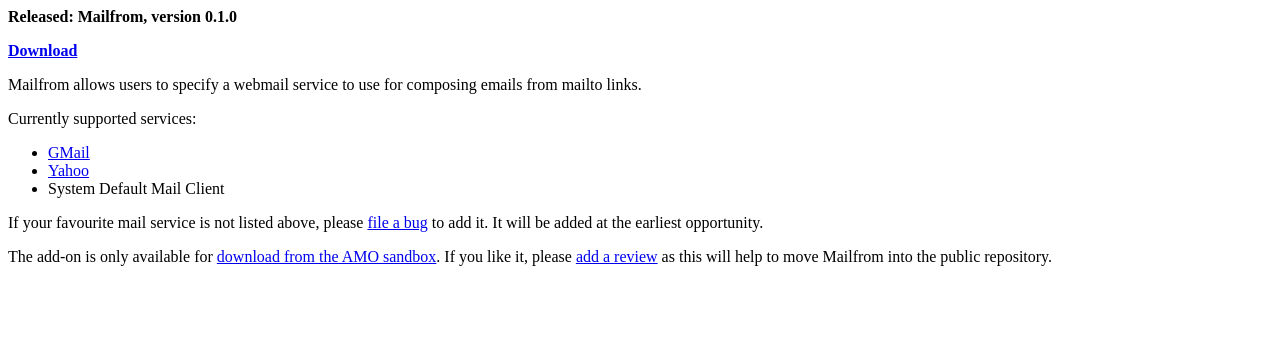
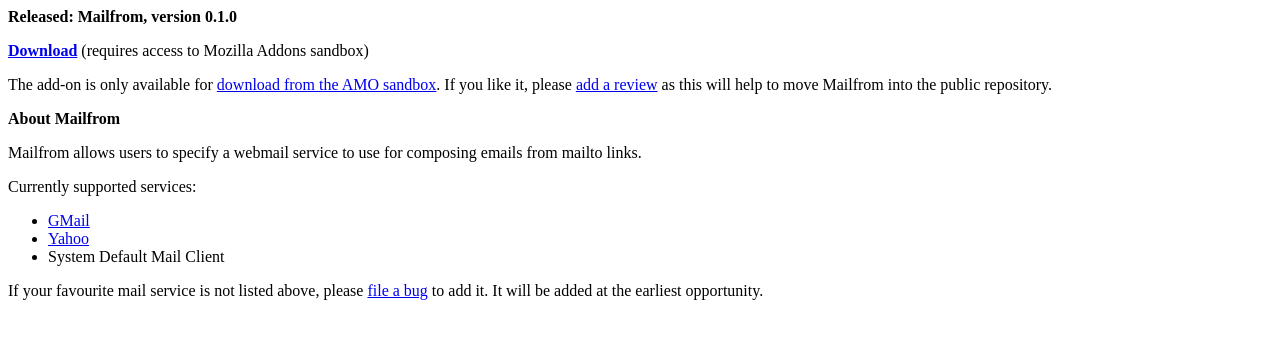
Before and after one commit to garethhunt/mailfrom, a plain HTML site: page www/index.html in a window 1280 px wide. Drawn offline with Linux system fonts and the light colour scheme.

Commit message:
Updated homepage

```diff
--- a/www/index.html
+++ b/www/index.html
@@ -35,7 +35,12 @@
 <!-- MAIN CONTENT -->
 <p><b>Released: Mailfrom, version 0.1.0</b></p>
 
-<p><b><a href="https://addons.mozilla.org/en-US/firefox/addon/6354" onclick="javascript:pageTracker._trackPageview('/outgoing/addons_mozilla_org/mailfrom');" title="Download Mailfrom">Download</a></b></p>
+<p><b><a href="https://addons.mozilla.org/en-US/firefox/addon/6354" onclick="javascript:pageTracker._trackPageview('/outgoing/addons_mozilla_org/mailfrom');" title="Download Mailfrom">Download</a></b> (requires access to Mozilla Addons sandbox)</p>
+
+<p>The add-on is only available for <a href="https://addons.mozilla.org/en-US/firefox/addon/6354" onclick="javascript:pageTracker._trackPageview('/outgoing/addons_mozilla_org/mailfrom');" title="Download Mailfrom">download from the AMO sandbox</a>.
+If you like it, please <a href="https://addons.mozilla.org/en-US/firefox/reviews/add/6354" onclick="javascript:pageTracker._trackPageview('/outgoing/addons_mozilla_org/mailfrom/add/review');" title="Review Mailfrom">add a review</a> as this will help to move Mailfrom into the public repository.</p>
+
+<p><b>About Mailfrom</b></p>
 
 <p>Mailfrom allows users to specify a webmail service to use for composing emails from mailto links.</p>
 
@@ -47,6 +52,3 @@
 </ul>
 
 <p>If your favourite mail service is not listed above, please <a href="https://www.mozdev.org/bugs/enter_bug.cgi?comment=Mail%20Service%3A%0D%0AURL%3A&component=Mail%20Service&product=mailfrom&short_desc=Add%20mail%20service%20to%20Mailfrom%20configuration" onclick="javascript:pageTracker._trackPageview('/outgoing/mozdev_org/bugs/new_mail_service');">file a bug</a> to add it.  It will be added at the earliest opportunity.</p>
-
-<p>The add-on is only available for <a href="https://addons.mozilla.org/en-US/firefox/addon/6354" onclick="javascript:pageTracker._trackPageview('/outgoing/addons_mozilla_org/mailfrom');" title="Download Mailfrom">download from the AMO sandbox</a>.
-If you like it, please <a href="https://addons.mozilla.org/en-US/firefox/reviews/add/6354" onclick="javascript:pageTracker._trackPageview('/outgoing/addons_mozilla_org/mailfrom/add/review');" title="Review Mailfrom">add a review</a> as this will help to move Mailfrom into the public repository.</p>
```
